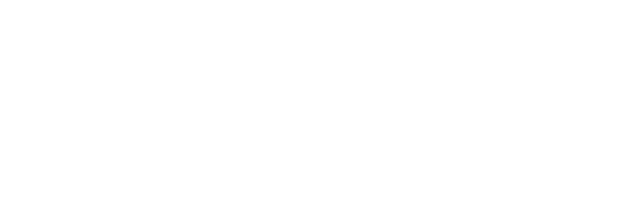
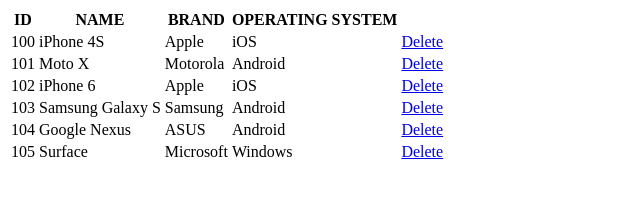
Before and after one commit to abhishubham/jquery2, a plain HTML site: page index.html in a window 1280 px wide. Shown: the whole page, without its empty margins (0-640 px from the left). Drawn offline with nearby package versions, Linux system fonts and the light colour scheme.

Commit message:
delete option is done

```diff
--- a/index.html
+++ b/index.html
@@ -9,7 +9,9 @@
     <title>jquery2</title>
 </head>
 <body>
+    <div id = "list">
 
+    </div>
 
 
     <script src="index.js"></script>
--- a/index.js
+++ b/index.js
@@ -0,0 +1,67 @@
+var products = [{
+    "id": "100",
+    "name": "iPhone 4S",
+    "brand": "Apple",
+    "os": "iOS"
+},
+{
+    "id": "101",
+    "name": "Moto X",
+    "brand": "Motorola",
+    "os": "Android"
+},
+{
+    "id": "102",
+    "name": "iPhone 6",
+    "brand": "Apple",
+    "os": "iOS"
+},
+{
+    "id": "103",
+    "name": "Samsung Galaxy S",
+    "brand": "Samsung",
+    "os": "Android"
+},
+{
+    "id": "104",
+    "name": "Google Nexus",
+    "brand": "ASUS",
+    "os": "Android"
+},
+{
+    "id": "105",
+    "name": "Surface",
+    "brand": "Microsoft",
+    "os": "Windows"
+}];
+
+$(document).ready(function(){
+    display();
+})
+
+
+
+function display(){
+    var tab = '<table><tr><th>ID</th> <th>NAME</th> <th>BRAND</th> <th>OPERATING SYSTEM</th></tr>';
+    for(var i= 0; i<products.length; i++){
+        tab += '<tr><td>'+ products[i].id +
+                '</td><td>'+ products[i].name +
+                '</td><td>'+ products[i].brand +
+                '</td><td>'+ products[i].os +
+                '</td><td><a href = "#" id= delete onclick="Delete('+ parseInt(products[i].id)+')">Delete</a></td> </tr>'
+    }
+    tab += '</table>';
+    document.getElementById("list").innerHTML= tab;
+
+}
+
+
+function Delete(x){
+        for(var i=0; i<products.length; i++){
+            if(products[i].id == x ){
+                products.splice(i,1);
+            }
+        }
+
+  display();
+}
```
